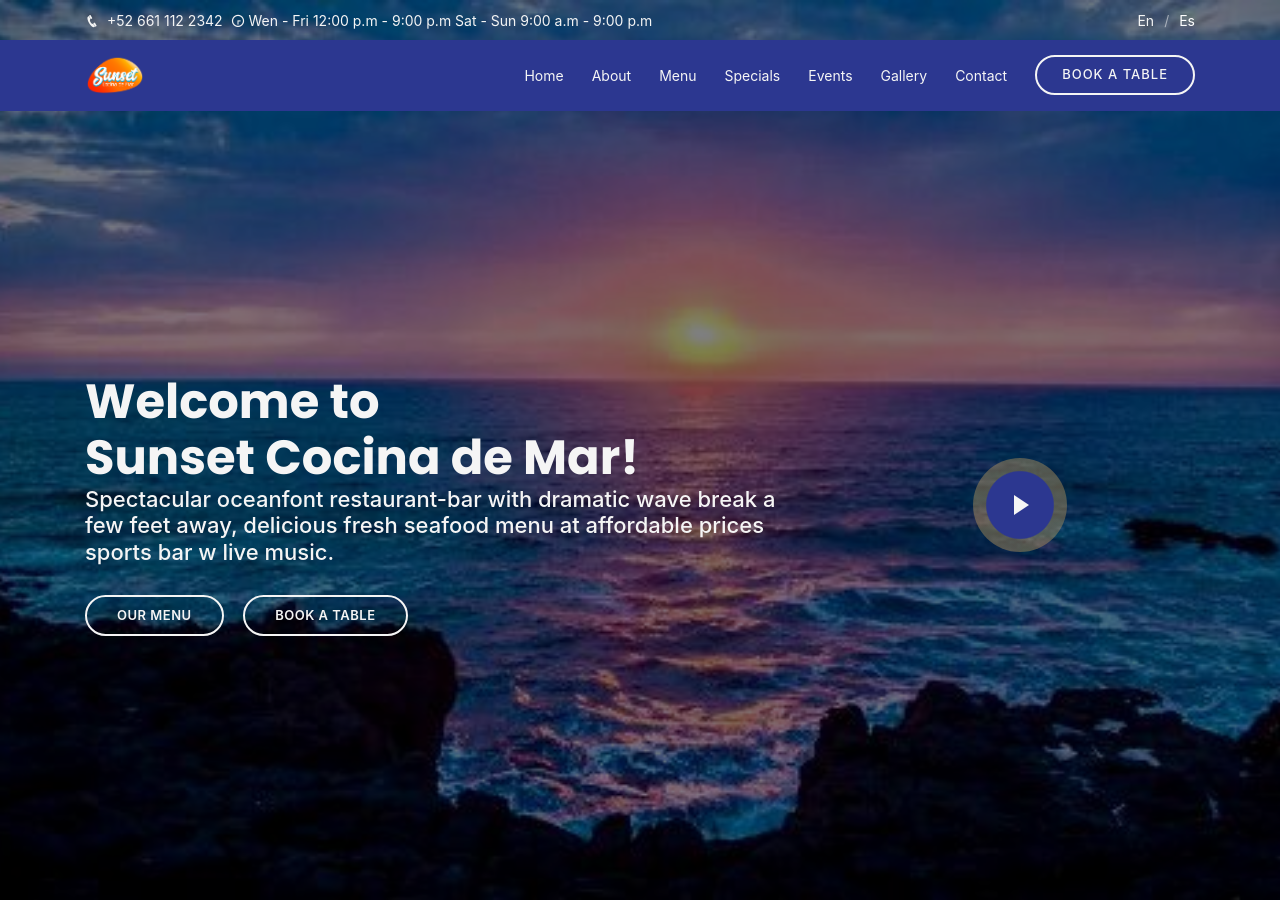
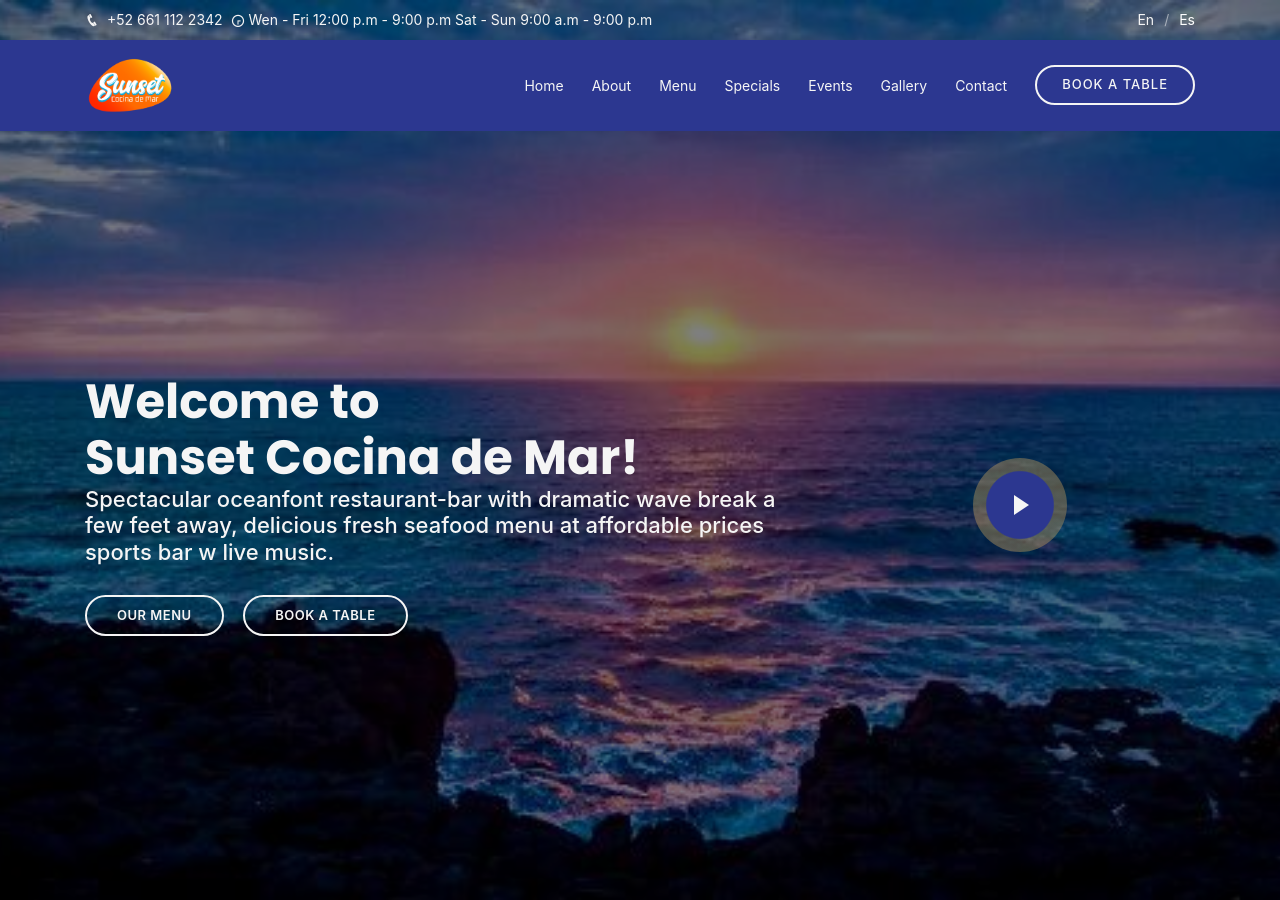
Before and after one commit to jahbenjah/sunsetrestaurante, a Jekyll site: the page built from index.html, in a window 1280 px wide and 900 px high. Built offline with Jekyll 4.4.1, drawn with Linux system fonts in a browser that asks for light colours; some web fonts are replaced; some of the changed text lies outside the part shown; grey boxes are pictures that could not be loaded.

Commit message:
se agrega

```diff
--- a/_config.yml
+++ b/_config.yml
@@ -52,6 +52,6 @@
       lang: "en_us"
       lazy: true
       image:
-        path:
-        height:
-        width:
+        path: /assets/img/Sunset/Logo Sunset.png
+        height: 512
+        width: 512
--- a/assets/css/style.css
+++ b/assets/css/style.css
@@ -196,7 +196,7 @@
 }
 
 #header .logo img {
-  max-height: 40px;
+  max-height: 60px;
 }
 
 /*--------------------------------------------------------------
--- a/index.html
+++ b/index.html
@@ -853,10 +853,10 @@
           <div class="col-lg-6 menu-item filter-desserts">
 
             <div class="menu-content">
-              <a href="#">Vanilla Ice Cream Haagen Dazs 2 Scoop cream and Chocolate</a><span>$6.00</span>
+              <a href="#">Vanilla Ice Cream Haagen Dazs </a><span>$6.00</span>
             </div>
             <div class="menu-ingredients">
-
+              2 Scoop cream and Chocolate
             </div>
           </div>
 
```
Also changed, not shown: other parts of index.html (+3 -3 lines).
